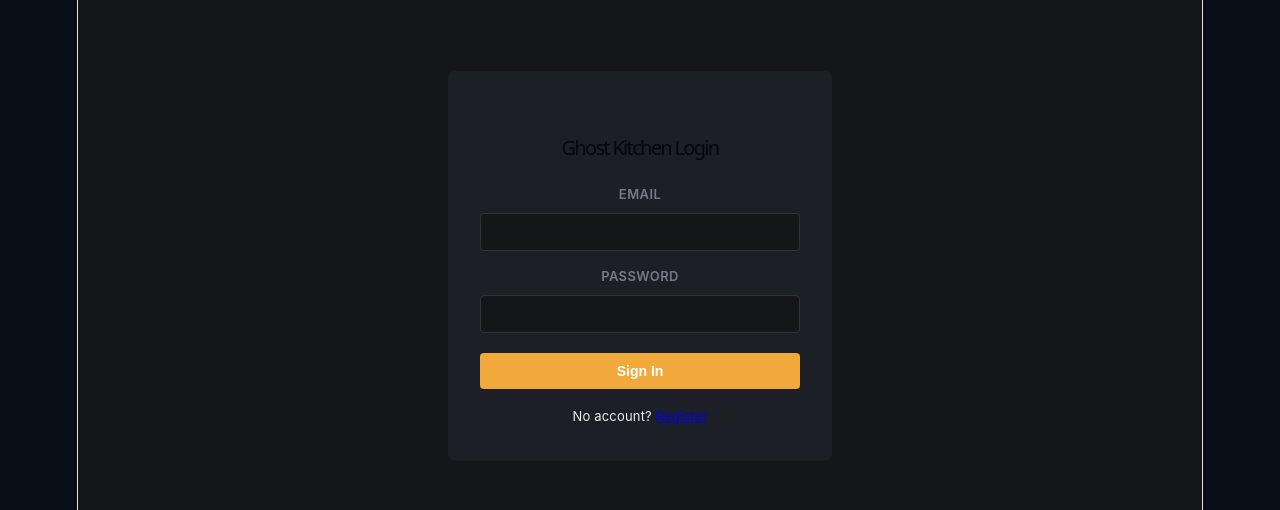
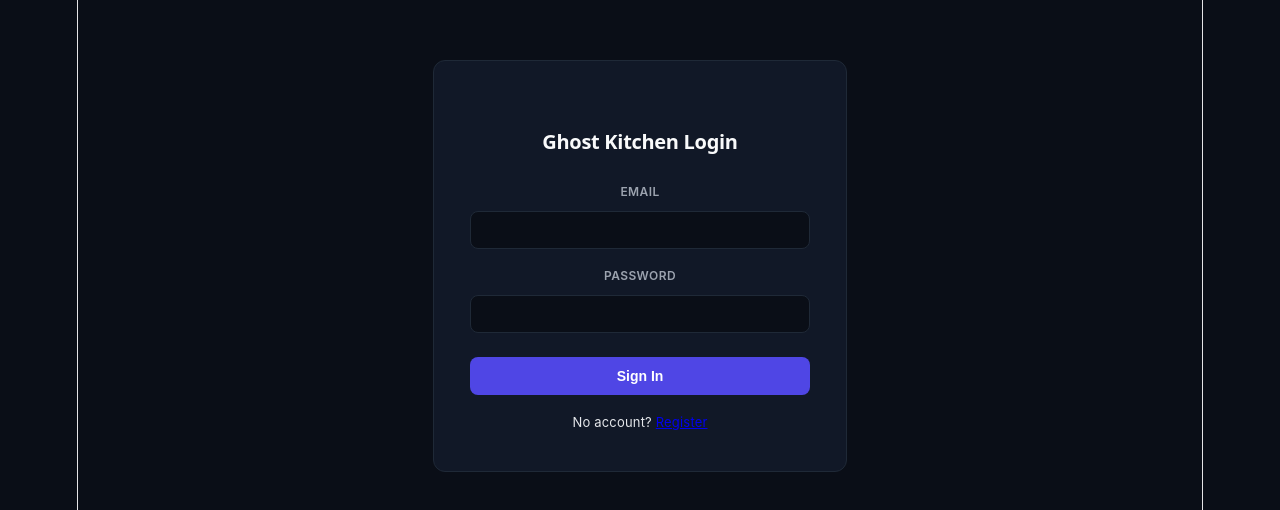
Before and after one commit to sakshi-singh013/ghost-kitchen-app, a React app in the folder frontend/: page /login in a window 1280 px wide. Shown: the part 134-644 px from the top of the page. Built offline with nearby package versions, Linux system fonts and the light colour scheme; the HTML template or start-up script is replaced by a standard one.

Commit message:
consistent professional dark theme across app

```diff
--- a/frontend/src/Login.css
+++ b/frontend/src/Login.css
@@ -1,52 +1,80 @@
-.auth-page {
-  display: flex;
-  align-items: center;
-  justify-content: center;
-  min-height: 100vh;
-  background: #14161a;
+.auth-page{
+  display:flex;
+  align-items:center;
+  justify-content:center;
+  min-height:100vh;
+  background:#0a0e17;
+  font-family:'Inter','Segoe UI',sans-serif;
 }
 
-.auth-card {
-  background: #1c1f26;
-  padding: 32px;
-  border-radius: 8px;
-  width: 320px;
-  color: #eee;
+.auth-card{
+  background:#111827;
+  border:1px solid #1f2937;
+  padding:36px;
+  border-radius:12px;
+  width:340px;
+  color:#e5e7eb;
 }
 
-.auth-card h1 {
-  font-size: 20px;
-  margin-bottom: 20px;
+.auth-card h1{
+  font-size:20px;
+  font-weight:600;
+  margin-bottom:24px;
+  color:#f9fafb;
+  letter-spacing:-.3px;
 }
 
-.auth-card label {
-  display: block;
-  margin: 12px 0 6px;
-  font-size: 13px;
-  opacity: 0.7;
+.auth-card label{
+  display:block;
+  margin:14px 0 6px;
+  font-size:12px;
+  font-weight:600;
+  color:#9ca3af;
+  text-transform:uppercase;
+  letter-spacing:.4px;
 }
 
-.auth-card input {
-  width: 100%;
-  padding: 10px;
-  background: #14161a;
-  border: 1px solid #333;
-  color: #eee;
-  border-radius: 4px;
+.auth-card input{
+  width:100%;
+  padding:10px 12px;
+  background:#0a0e17;
+  border:1px solid #1f2937;
+  color:#f9fafb;
+  border-radius:8px;
+  font-size:14px;
+  box-sizing:border-box;
+  transition:border-color .15s ease;
 }
 
-.auth-card button {
-  width: 100%;
-  margin-top: 20px;
-  padding: 10px;
-  background: #f2a93b;
-  border: none;
-  border-radius: 4px;
-  font-weight: bold;
-  cursor: pointer;
+.auth-card input:focus{
+  outline:none;
+  border-color:#4f46e5;
 }
 
-.error {
-  color: #e5484d;
-  font-size: 13px;
+.auth-card button{
+  width:100%;
+  margin-top:24px;
+  padding:11px;
+  background:#4f46e5;
+  color:#fff;
+  border:none;
+  border-radius:8px;
+  font-weight:600;
+  font-size:14px;
+  cursor:pointer;
+  transition:background .15s ease, transform .1s ease;
 }
+
+.auth-card button:hover{
+  background:#4338ca;
+}
+
+.auth-card button:active{
+  transform:scale(.98);
+}
+
+.error{
+  color:#f87171;
+  font-size:13px;
+  margin-top:8px;
+}
```
